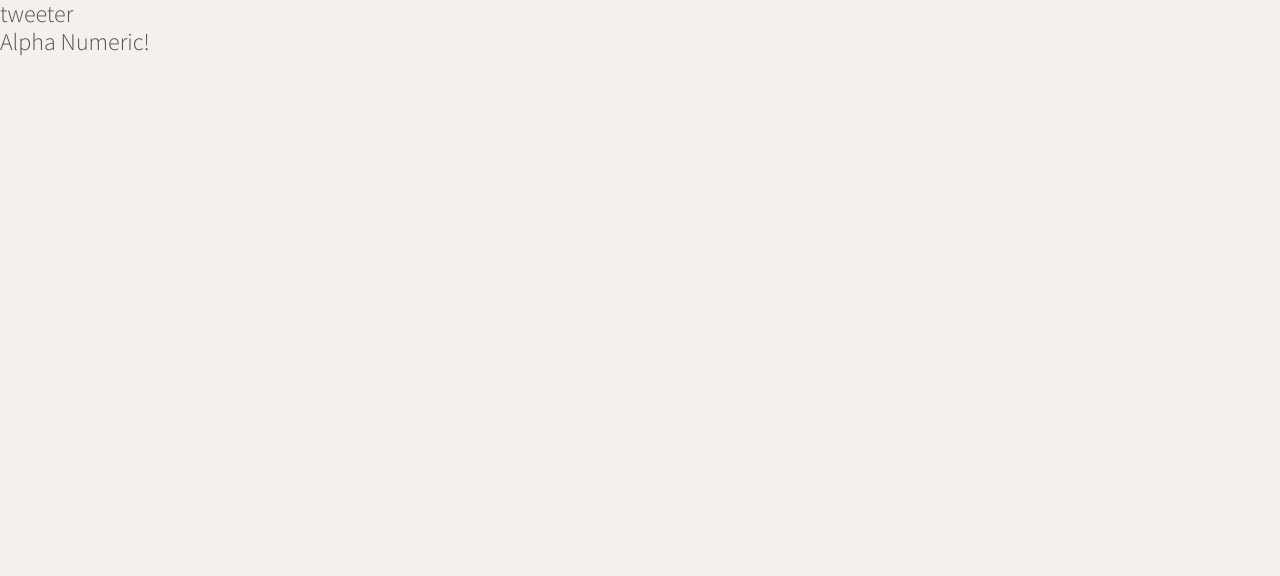
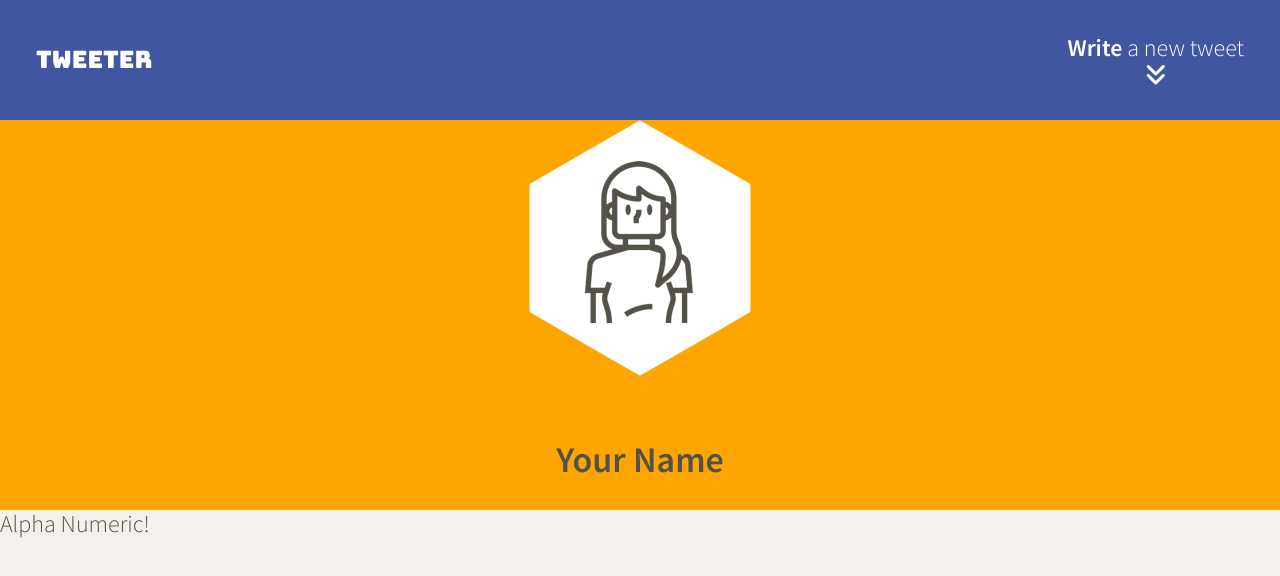
Before and after one commit to Ben-Finlay/tweeter, a website: page public/index.html in a window 1280 px wide. Drawn offline with nearby package versions, Linux system fonts and the light colour scheme.

Commit message:
Add navbar bar and related CSS.  Updated index.html with classes for navbar

```diff
--- a/public/index.html
+++ b/public/index.html
@@ -12,8 +12,13 @@
     <link rel="preconnect" href="https://fonts.gstatic.com" crossorigin>
     <link href="https://fonts.googleapis.com/css2?family=Bungee&family=Source+Sans+Pro:ital,wght@0,300;0,600;1,300;1,600&display=swap" rel="stylesheet">
 
+    <!-- Font Awesome Library -->
+    <link rel="stylesheet" href="https://cdnjs.cloudflare.com/ajax/libs/font-awesome/6.1.1/css/all.min.css" integrity="sha512-KfkfwYDsLkIlwQp6LFnl8zNdLGxu9YAA1QvwINks4PhcElQSvqcyVLLD9aMhXd13uQjoXtEKNosOWaZqXgel0g==" crossorigin="anonymous" referrerpolicy="no-referrer" />
+
     <!-- App CSS -->
     <link rel="stylesheet" href="/styles/layout.css" type="text/css" />
+    <link rel="stylesheet" href="/styles/nav.css" type="text/css" />
+    <link rel="stylesheet" href="/styles/header.css" type="text/css" />
 
     <!-- External JS -->
     <script src="https://ajax.googleapis.com/ajax/libs/jquery/3.4.1/jquery.min.js"></script>
@@ -25,8 +30,22 @@
   <body>
     <!-- Top nav bar (fixed) -->
     <nav>
-      <span>tweeter</span>
+      <span class="tweeter">tweeter</span>
+      <div class="writeNewTweet">
+      <span><span class="bold">Write</span> a new tweet</span>
+      <i class="fa-solid fa-angles-down"></i>
+    </div>
     </nav>
+
+    <header>
+      <div>
+          <img src="/images/profile-hex.png">
+      </div>
+      <br>
+      <div>
+          <h2>Your Name</h2>
+      </div>
+  </header>
 
     <!-- Page-specific (main) content here -->
     <main class="container">Alpha Numeric!</main>
--- a/public/styles/layout.css
+++ b/public/styles/layout.css
@@ -27,3 +27,11 @@ body {
 /*
  * Additional CSS can be defined below or in other CSS files, as per instructions
  */
+
+ header {
+   display: flex;
+   justify-content: center;
+   flex-direction: column;
+   align-items: center;
+   background-color: orange;
+ }
--- /dev/null
+++ b/public/styles/nav.css
@@ -0,0 +1,26 @@
+nav {
+  display: flex;
+  height: 120px;
+  width: 100%;
+  background-color: #4056a1;
+  color: #ffffff;
+  padding: 0 1.5em;
+  justify-content: space-between;
+  align-items: center;
+  z-index: 1;
+}
+.tweeter {
+  font-family: 'Bungee', cursive;
+}
+
+.writeNewTweet {
+  display: flex;
+  flex-direction: column;
+  align-items: center;
+
+}
+
+.bold {
+
+  font-weight: 600;
+}
```
Also changed, not shown: public/styles/header.css (added).
